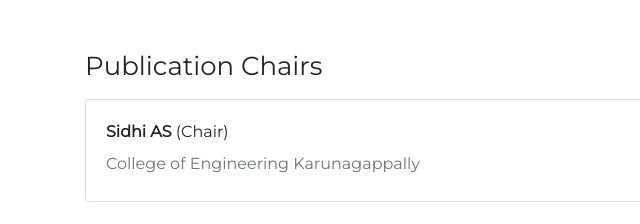
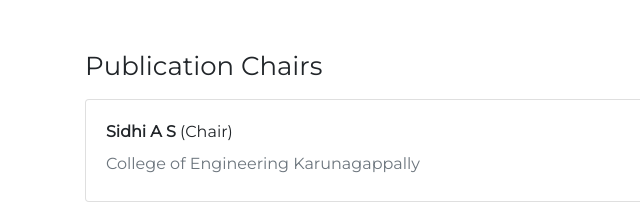
Before and after one commit to IPRECON-2022-IEEE-SB-CEK/iprecon-2022-ieee-sb-cek.github.io, a plain HTML site: page committee.html in a window 1280 px wide. Shown: the part 5420-5644 px from the top of the page, 0-640 px from the left. Drawn offline with nearby package versions, Linux system fonts and the light colour scheme; files whose address does not match are found by name.

Commit message:
auto update in committee.html @ (00:09:43)

```diff
--- a/committee.html
+++ b/committee.html
@@ -523,7 +523,7 @@
                 <div class="col-md-12">
                     <div class="card">
                        <div class="card-body">
-                            <p class="card-text"><strong>Sidhi AS </strong> (Chair)<br></p>
+                            <p class="card-text"><strong>Sidhi A S </strong> (Chair)<br></p>
                             <h6 class="text-muted card-subtitle mb-2">College of Engineering Karunagappally<br></h6>
                         </div>
                     </div>
```
